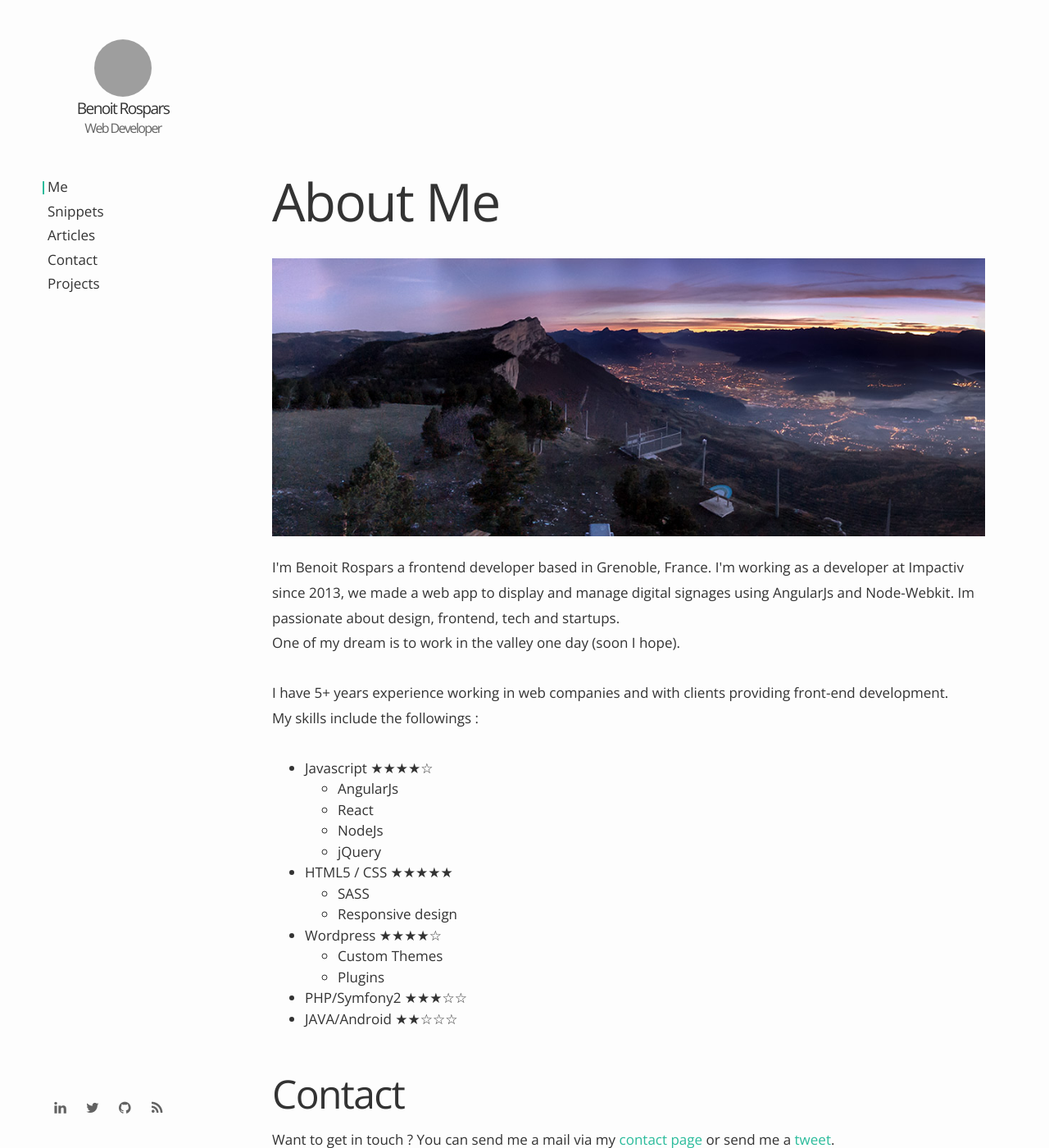
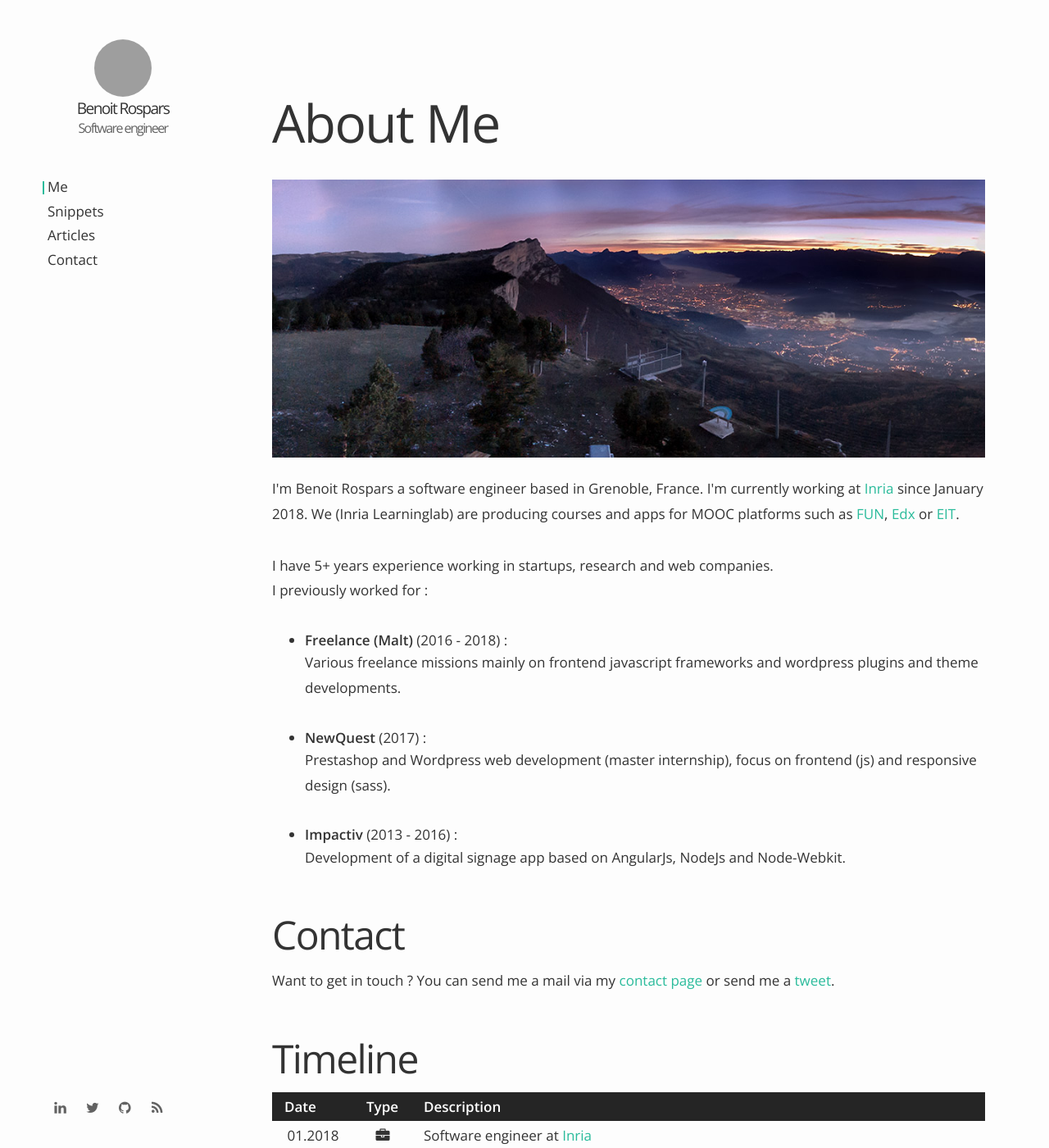
Before and after one commit to brospars/benoit.rospars.me, a Jekyll site: the page built from index.html, in a window 1280 px wide and 1400 px high. Shown: the whole window at 82% size. Built offline with Jekyll 4.4.1, drawn with Linux system fonts in a browser that asks for light colours; nearby versions of some CDN libraries; some of the changed text lies outside the part shown; grey boxes are pictures that could not be loaded.

Commit message:
update about page and add webvtt snippet

```diff
--- a/_includes/head.html
+++ b/_includes/head.html
@@ -14,4 +14,7 @@
     <link rel="alternate" type="application/rss+xml" title="{{ site.title }}" href="{{ "/feed.xml" | prepend: site.baseurl | prepend: site.url }}" />
 
     <link rel="author" href="https://plus.google.com/u/0/100014885475856489930"/>
+
+    <link rel="shortcut icon" href="{{ site.baseurl }}/img/favicon-code-fork.ico" type="image/x-icon">
+    <link rel="icon" href="{{ site.baseurl }}/img/favicon-code-fork.ico" type="image/x-icon">
 </head>
--- a/_includes/header.html
+++ b/_includes/header.html
@@ -1,8 +1,8 @@
 <header class="site-header">
     <div class="profile">
-        <img src="https://pbs.twimg.com/profile_images/463451288865210368/nRwejaxk_bigger.jpeg" class="profile-picture" alt="Profile Picture Benoit Rospars"/>
+        <img src="https://pbs.twimg.com/profile_images/1007709690418159616/6zcNS5Hh_400x400.jpg" class="profile-picture" alt="Profile Picture Benoit Rospars"/>
         <h1 class="profile-title">Benoit Rospars</h1>
-        <h2 class="profile-sub-title">Web Developer</h2>
+        <h2 class="profile-sub-title">Software engineer</h2>
     </div>
     <ul class="side-menu">
         {% assign url = page.url|remove:'index.html' %}
@@ -12,12 +12,6 @@
                  <a href="{{link.url}}" title="{{link.title}}">{{link.text}}</a>
             </li>
         {% endfor %}
-        <li class="medium-hidden">
-            <a href="">Projects</a>
-            <ul class="side-sub-menu">
-                <li><a href="http://brospars.github.io/gridy/">Gridy CSS Grid</a></li>
-            </ul>
-        </li>
     </ul>
     <ul class="social-menu">
         <li><a href="https://www.linkedin.com/in/rosparsbenoit"><i class="fa fa-linkedin"></i></a></li>
--- a/_sass/_layout.scss
+++ b/_sass/_layout.scss
@@ -105,7 +105,7 @@
 /* PAGE CONTENT */
 .page-wrapper{
     margin-left: 300px;
-    padding: 9rem 2rem;
+    padding: 3rem 2rem 9rem 2rem;
 }
 .page-content{
     width:95%;
--- a/_sass/_syntax-highlighting.scss
+++ b/_sass/_syntax-highlighting.scss
@@ -2,8 +2,6 @@
  * Syntax highlighting styles
  */
 .highlight {
-    background: #fff;
-
     .c     { color: #998; font-style: italic } // Comment
     .err   { color: #a61717; background-color: #e3d2d2 } // Error
     .k     { font-weight: bold } // Keyword
--- a/contact.html
+++ b/contact.html
@@ -6,7 +6,6 @@ layout: default
     <p>Questions about posts, want to work together, or just saying hi? Contact me!</p>
 
     <ul>
-        <li><b>Email : </b><a href="mailto:benoit.rospars@hotmail.fr">benoit.rospars@hotmail.fr</a></li>
         <li><b>Github : </b><a href="https://github.com/brospars">@brospars</a></li>
         <li><b>Linkedin : </b><a href="https://www.linkedin.com/in/rosparsbenoit"> @rosparsbenoit</a></li>
         <li><b>Twitter : </b><a href="https://twitter.com/Benuuts">@Benuuts</a></li>
--- a/index.html
+++ b/index.html
@@ -7,37 +7,36 @@ layout: default
     <h1 class="page-heading">About Me</h1>
     <img class="" src="{{ site.baseurl }}/img/grenoble-lans.jpg" alt="Grenoble la nuit"/>
     <p>
-        I'm Benoit Rospars a frontend developer based in Grenoble, France. I'm working as a developer at Impactiv since 2013, we made a web app to display and manage digital signages using AngularJs and Node-Webkit. Im passionate about design, frontend, tech and startups.<br/>
-        One of my dream is to work in the valley one day (soon I hope).<br/><br/>
-        I have {{ site.time | date: '%y' | minus:13}}+ years experience working in web companies and with clients providing front-end development.<br/>
-        My skills include the followings :
+        I'm Benoit Rospars a software engineer based in Grenoble, France.
+        I'm currently working at <a href="https://inria.fr">Inria</a> since January 2018. We (Inria Learninglab) are
+        producing courses and apps for MOOC platforms such as <a href="https://fun-mooc.fr">FUN</a>,
+        <a href="https://edx.org">Edx</a> or <a href="https://eit.europa.eu/">EIT</a>.
+    </p>
+    <p>
+        I have {{ site.time | date: '%y' | minus:13}}+ years experience working in startups, research and web companies.<br/>
+        I previously worked for :
     </p>
     <ul>
         <li>
-            Javascript ★★★★☆
-            <ul>
-                <li>AngularJs</li>
-                <li>React</li>
-                <li>NodeJs</li>
-                <li>jQuery</li>
-            </ul>
+            <b>Freelance (Malt)</b> (2016 - {{ site.time | date: '%Y'}}) :
+            <p>
+                Various freelance missions mainly on frontend javascript frameworks and
+                wordpress plugins and theme developments.
+            </p>
         </li>
         <li>
-            HTML5 / CSS ★★★★★
-            <ul>
-                <li>SASS</li>
-                <li>Responsive design</li>
-            </ul>
+            <b>NewQuest</b> (2017) :
+            <p>
+                Prestashop and Wordpress web development (master internship), focus on frontend (js) and responsive
+                design (sass).
+            </p>
         </li>
         <li>
-            Wordpress ★★★★☆
-            <ul>
-                <li>Custom Themes</li>
-                <li>Plugins</li>
-            </ul>
+            <b>Impactiv</b> (2013 - 2016) :
+            <p>
+                Development of a digital signage app based on AngularJs, NodeJs and Node-Webkit.
+            </p>
         </li>
-        <li>PHP/Symfony2 ★★★☆☆</li>
-        <li>JAVA/Android ★★☆☆☆</li>
     </ul>
 
     <h3>Contact</h3>
@@ -56,29 +55,24 @@ layout: default
         </thead>
         <tbody>
             <tr>
-                <td>2017</td>
+                <td>01.2018</td>
+                <td><i class="fa fa-briefcase" aria-hidden="true"></i></td>
+                <td>Software engineer at <a href="https://inria.fr">Inria</a></td>
+            </tr>
+            <tr>
+                <td>09.2017</td>
                 <td><i class="fa fa-graduation-cap" aria-hidden="true"></i></td>
                 <td>Master Degree</td>
             </tr>
             <tr>
-                <td>01.2017</td>
-                <td><i class="fa fa-github" aria-hidden="true"></i></td>
-                <td><a href="https://github.com/brospars/social-share-buttons">Social Share buttons</a></td>
-            </tr>
-            <tr>
                 <td>09.2016</td>
                 <td><i class="fa fa-briefcase" aria-hidden="true"></i></td>
-                <td>Internship at <a href="http://newquest.fr">NewQuest</a></td>
-            </tr>
-            <tr>
-                <td>12.2015</td>
-                <td><i class="fa fa-github" aria-hidden="true"></i></td>
-                <td><a href="http://brospars.github.io/gridy/">Gridy CSS Grid</a></td>
+                <td>Frontend developer at <a href="http://newquest.fr">NewQuest</a></td>
             </tr>
             <tr>
                 <td>07.2014</td>
                 <td><i class="fa fa-briefcase" aria-hidden="true"></i></td>
-                <td>Hired as a fulltime developer at <a href="http://impactiv.fr">Impactiv</a></td>
+                <td>Frontend developer at <a href="http://impactiv.fr">Impactiv</a></td>
             </tr>
             <tr>
                 <td>07.2014</td>
```
Also changed, not shown: _posts/snippets/2018-04-17-regex-web-vtt.md (added, +45 -0 lines), Gemfile.lock, img/favicon-code-fork.ico (added).
